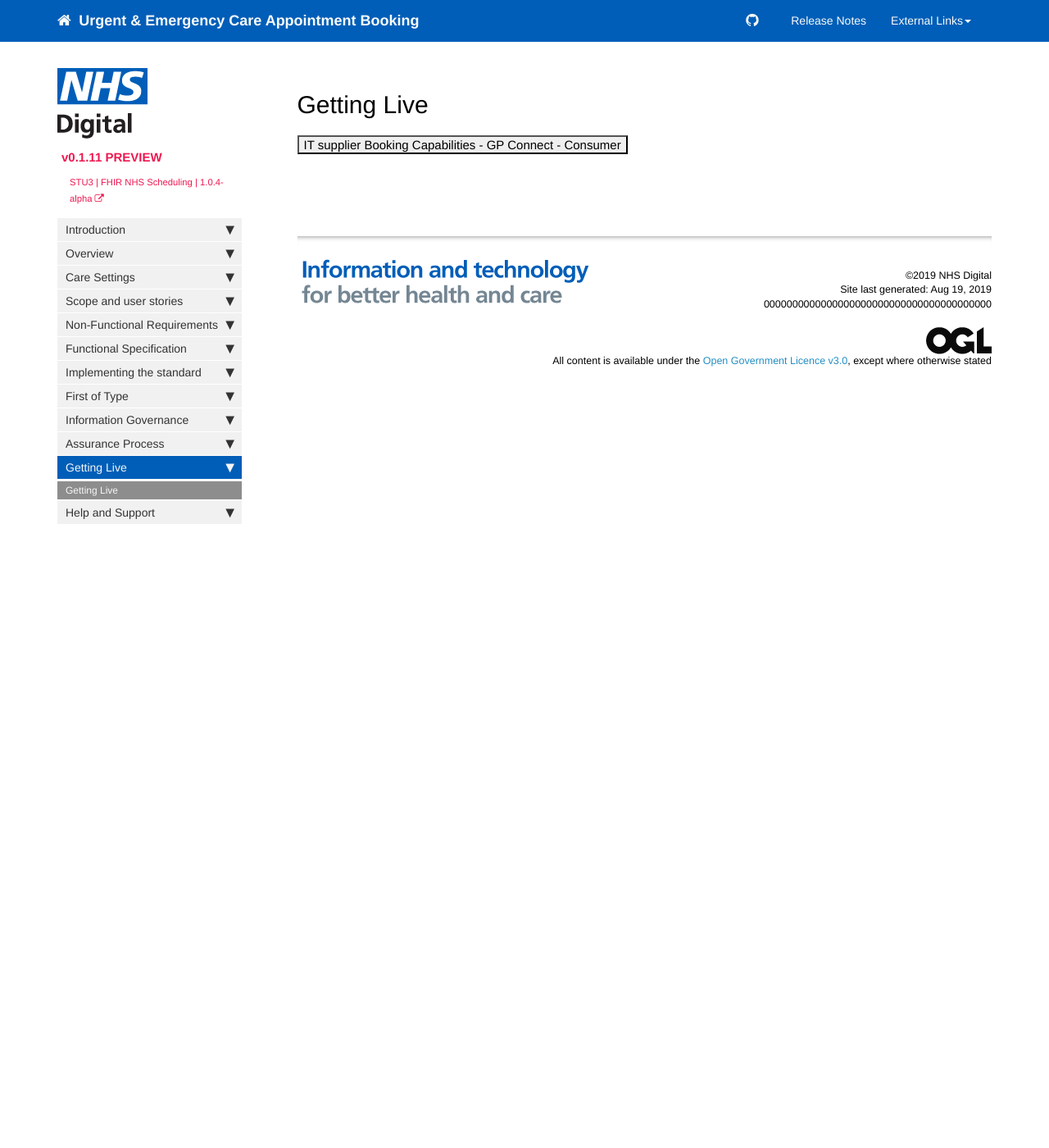
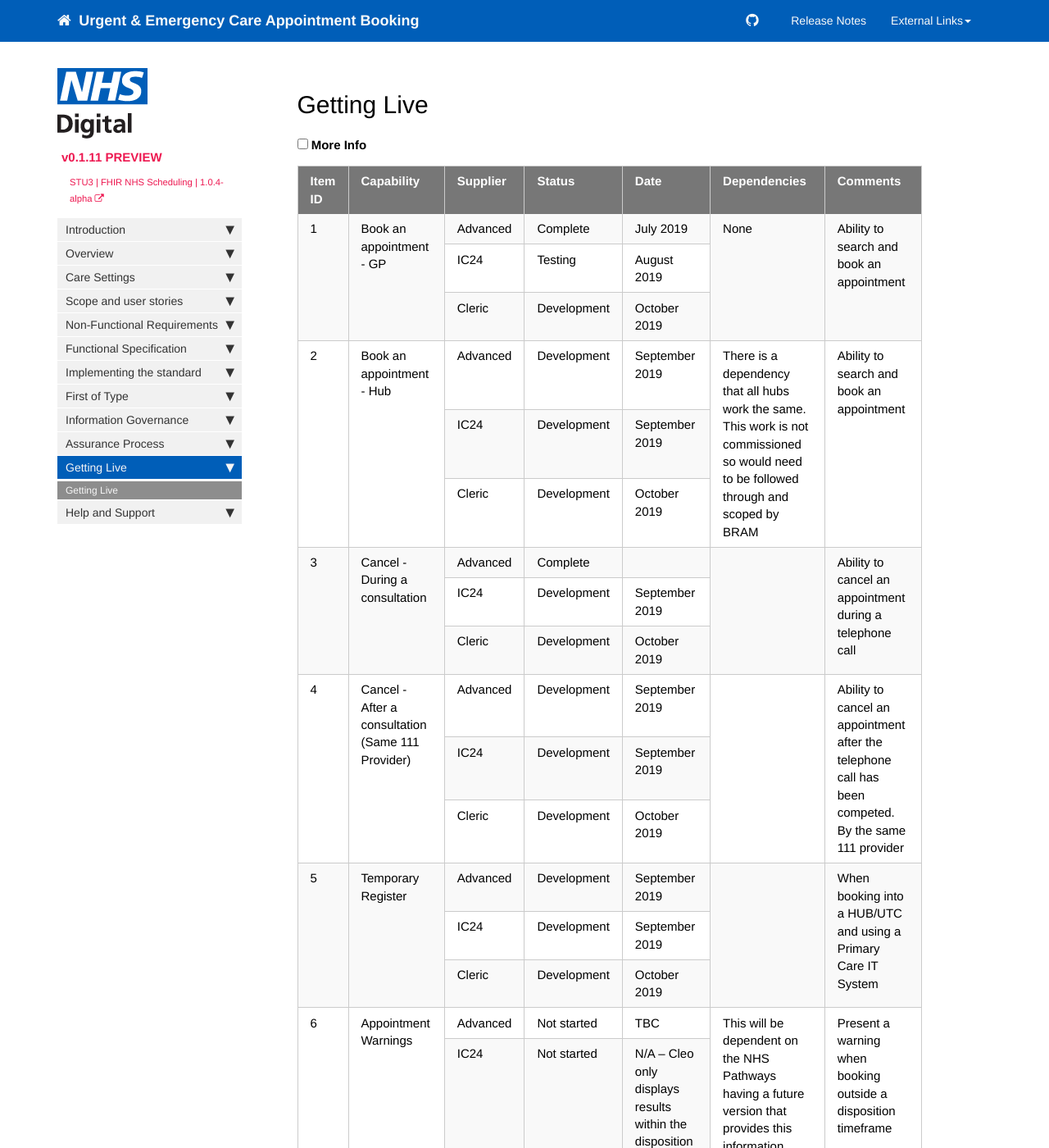
Before and after one commit to nhsd-a2si/docs-uec-appts, a Jekyll site: the page built from _pages/getting_live/getting_live.md, in a window 1280 px wide and 1400 px high. Shown: the whole window at 82% size. Built offline with Jekyll 4.4.1, drawn with Linux system fonts in a browser that asks for light colours; nearby versions of some CDN libraries; some of the changed text lies outside the part shown.

Commit message:
Update getting_live.md

```diff
--- a/_pages/getting_live/getting_live.md
+++ b/_pages/getting_live/getting_live.md
@@ -9,35 +9,12 @@ folder: getting_live
 
 <link rel="stylesheet" href="https://unpkg.com/purecss@1.0.1/build/pure-min.css" integrity="sha384-oAOxQR6DkCoMliIh8yFnu25d7Eq/PHS21PClpwjOTeU2jRSq11vu66rf90/cZr47" crossorigin="anonymous">
 
-<style>
-.content {
-  padding: 0 18px;
-  background-color: white;
-  max-height: 0;
-  overflow: hidden;
-  transition: max-height 0.2s ease-out;
-}
-</style>
-
-<script>
-var coll = document.getElementsByClassName("collapsible");
-var i;
-
-for (i = 0; i < coll.length; i++) {
-  coll[i].addEventListener("click", function() {
-    this.classList.toggle("active");
-    var content = this.nextElementSibling;
-    if (content.style.maxHeight){
-      content.style.maxHeight = null;
-    } else {
-      content.style.maxHeight = content.scrollHeight + "px";
-    }
-  });
-}
-</script>
-
-<button class="collapsible">IT supplier Booking Capabilities - GP Connect - Consumer </button>
-<div class="content">
+<div class="wrap-collabsible">
+  <input id="collapsible" class="toggle" type="checkbox">
+  <label for="collapsible" class="lbl-toggle">More Info</label>
+  <div class="collapsible-content">
+    <div class="content-inner">
+      <p>
       <table class="pure-table pure-table-bordered">
             <thead>
               <tr>
@@ -193,4 +170,7 @@ for (i = 0; i < coll.length; i++) {
               </tr>
             </tbody>
       </table>
+      </p>
+    </div>
+  </div>
 </div>
```
